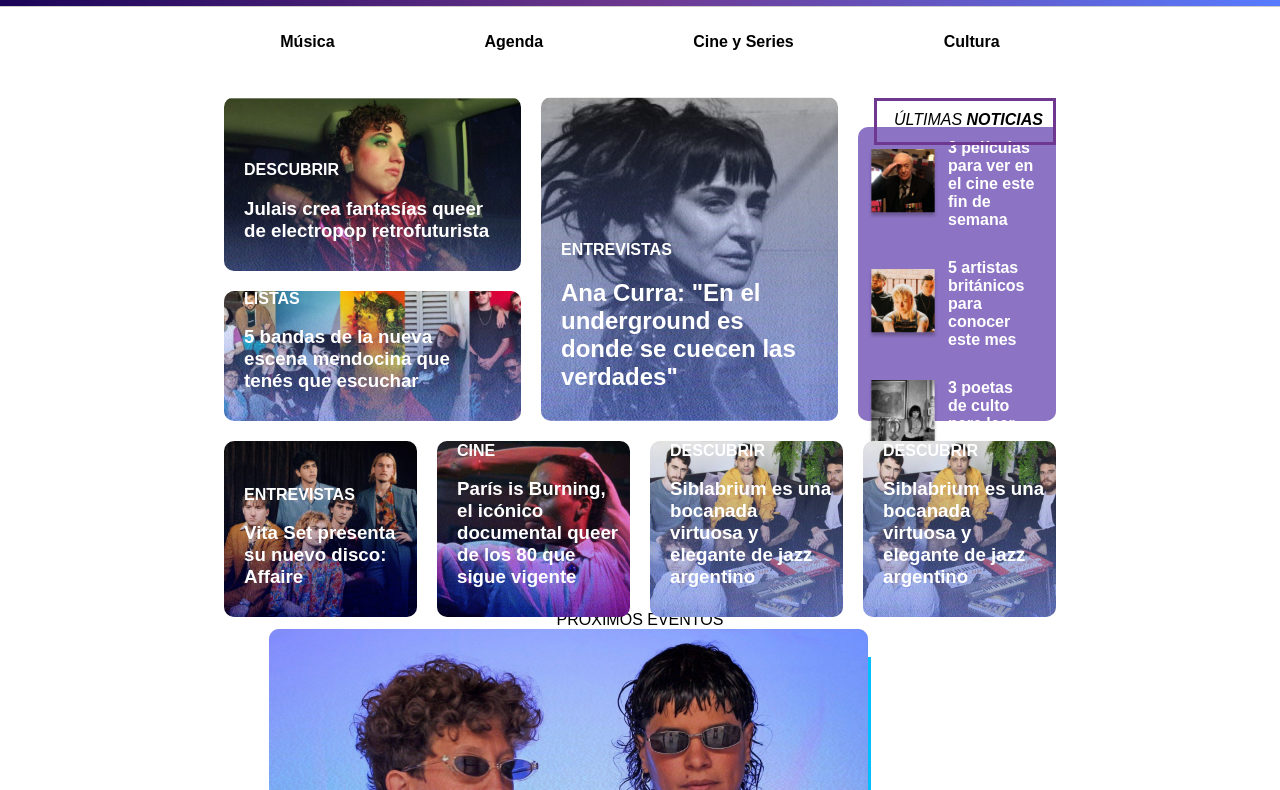
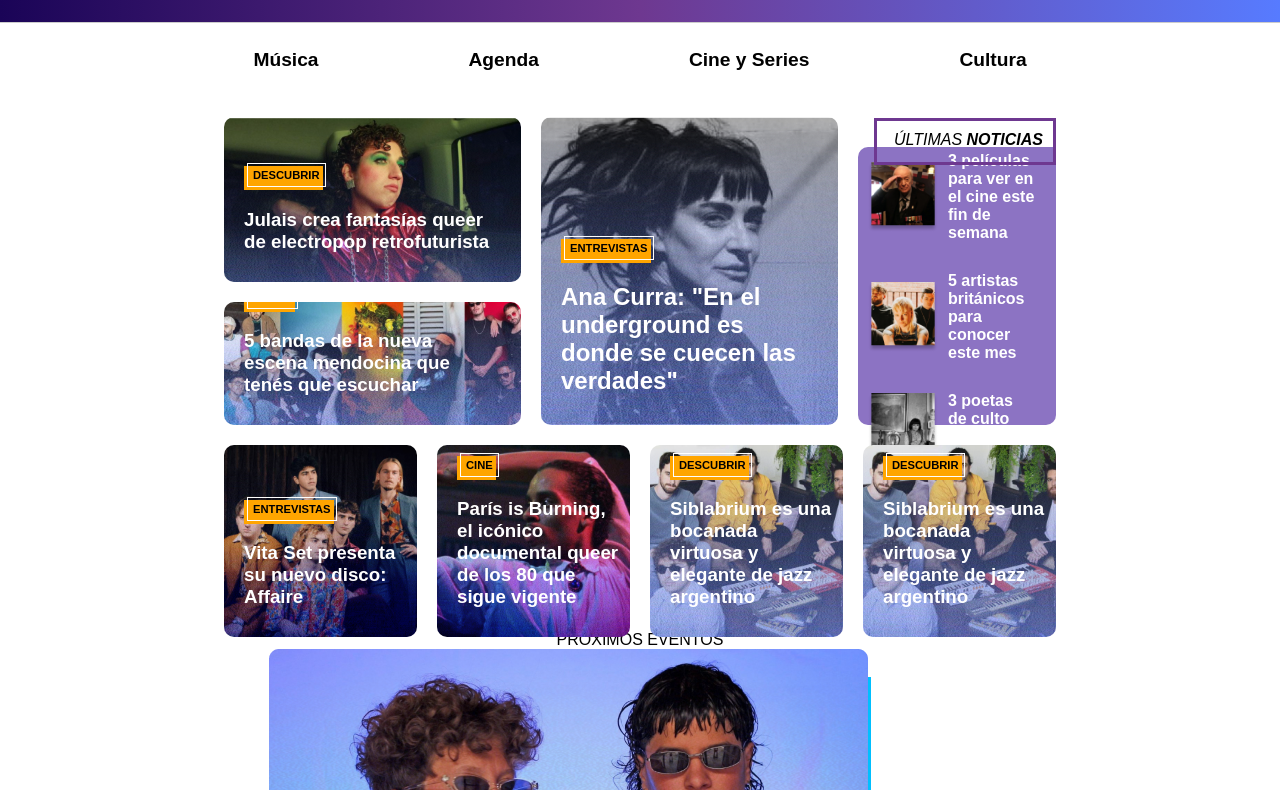
Before and after one commit to WalterCustodio/IndieHoy, a plain HTML site: page index.html in a window 1280 px wide. Shown: the part 94-884 px from the top of the page. Drawn offline with Linux system fonts and the light colour scheme.

Commit message:
Add files via upload

```diff
--- a/index.html
+++ b/index.html
@@ -13,12 +13,13 @@
           <a href="#"><img src="img/facebook-icon.png" alt="Facebook" /></a>
           <a href="#"><img src="img/twitter-icon.png" alt="Twitter" /></a>
           <a href="#"><img src="img/instagram-icon.png" alt="Instagram" /></a>
+          <a href="#"><img src="img/spotify-icon.png" alt="Instagram" /></a>
         </div>
         <div class="logo">
           <img src="img/logo.png" alt="Logo" />
         </div>
         <div class="community-button">
-          <button>suscribirse</button>
+          <button>SUSCRIBIRME</button>
         </div>
       </div>
       <nav class="bottom-bar">
@@ -35,14 +36,18 @@
         <div class="article small">
           <img src="img/small-image1.jpg" alt="Article 1" />
           <div class="overlay">
-            <span class="category">DESCUBRIR</span>
+            <div class="category">
+              <span class="category2">DESCUBRIR</span>
+            </div>
             <h3>Julais crea fantasías queer de electropop retrofuturista</h3>
           </div>
         </div>
         <div class="article large">
           <img src="img/large-image.jpg" alt="Main article" />
           <div class="overlay">
-            <span class="category">ENTREVISTAS</span>
+            <div class="category">
+              <span class="category2">ENTREVISTAS</span>
+            </div>
             <h2>
               Ana Curra: "En el underground es donde se cuecen las verdades"
             </h2>
@@ -70,7 +75,9 @@
         <div class="article small">
           <img src="img/small-image2.jpg" alt="Article 2" />
           <div class="overlay">
-            <span class="category">LISTAS</span>
+            <div class="category">
+              <span class="category2">LISTAS</span>
+            </div>
             <h3>
               5 bandas de la nueva escena mendocina que tenés que escuchar
             </h3>
@@ -80,14 +87,18 @@
           <div class="article carrusel">
             <img src="img/small-image3.jpg" alt="Article 3" />
             <div class="overlay">
-              <span class="category">ENTREVISTAS</span>
+              <div class="category">
+                <span class="category2">ENTREVISTAS</span>
+              </div>
               <h3>Vita Set presenta su nuevo disco: Affaire</h3>
             </div>
           </div>
           <div class="article carrusel">
             <img src="img/small-image4.jpg" alt="Article 4" />
             <div class="overlay">
-              <span class="category">CINE</span>
+              <div class="category">
+                <span class="category2">CINE</span>
+              </div>
               <h3>
                 París is Burning, el icónico documental queer de los 80 que
                 sigue vigente
@@ -97,7 +108,9 @@
           <div class="article carrusel">
             <img src="img/small-image5.jpg" alt="Article 5" />
             <div class="overlay">
-              <span class="category">DESCUBRIR</span>
+              <div class="category">
+                <span class="category2">DESCUBRIR</span>
+              </div>
               <h3>
                 Siblabrium es una bocanada virtuosa y elegante de jazz argentino
               </h3>
@@ -106,7 +119,9 @@
           <div class="article carrusel">
             <img src="img/small-image5.jpg" alt="Article 5" />
             <div class="overlay">
-              <span class="category">DESCUBRIR</span>
+              <div class="category">
+                <span class="category2">DESCUBRIR</span>
+              </div>
               <h3>
                 Siblabrium es una bocanada virtuosa y elegante de jazz argentino
               </h3>
--- a/styles.css
+++ b/styles.css
@@ -12,11 +12,11 @@ header {
 
 .top-bar {
   display: flex;
-  justify-content: space-between;
+  justify-content: space-around;
   align-items: center;
   background: linear-gradient(to right, #1a0457, #6e3890, #577bff);
   padding: 10px 20px;
-  height: 10vh;
+  height: 12vh;
 }
 
 .social-media a {
@@ -29,11 +29,13 @@ header {
 
 .community-button button {
   background-color: #9167f1;
+  font-size: 0.8em;
   border: none;
   color: white;
-  padding: 10px 20px;
+  padding: 10px 40px;
   cursor: pointer;
   border-radius: 5px;
+  box-shadow: 0px 4px 4px rgba(0, 0, 0, 0.25);
 }
 
 .bottom-bar {
@@ -58,6 +60,7 @@ header {
 
 .nav-links a {
   text-decoration: none;
+  font-size: 1.2em;
   color: black;
   font-weight: bold;
 }
@@ -75,10 +78,28 @@ main {
 .main-content {
   display: grid;
   grid-template-columns: 3fr 3fr 2fr;
-  grid-template-rows: 4fr 3fr 11em;
+  grid-template-rows: 4fr 3fr 12em;
   gap: 20px;
   width: 65vw;
   height: 65vh;
+}
+
+.category {
+  display: inline-flex;
+  background-color: #ffa500;
+
+  padding: 0px;
+}
+.category2 {
+  color: black;
+  padding: 5px;
+  position: relative;
+  bottom: 3px;
+  left: 3px;
+  margin: 0;
+  border: solid white 1px;
+  font-size: 0.7em;
+  font-weight: 700;
 }
 
 .article {
@@ -134,10 +155,6 @@ main {
   left: 20px;
   max-width: 85%;
   color: white;
-}
-
-.category {
-  font-weight: bold;
 }
 
 .latest-news {
```
